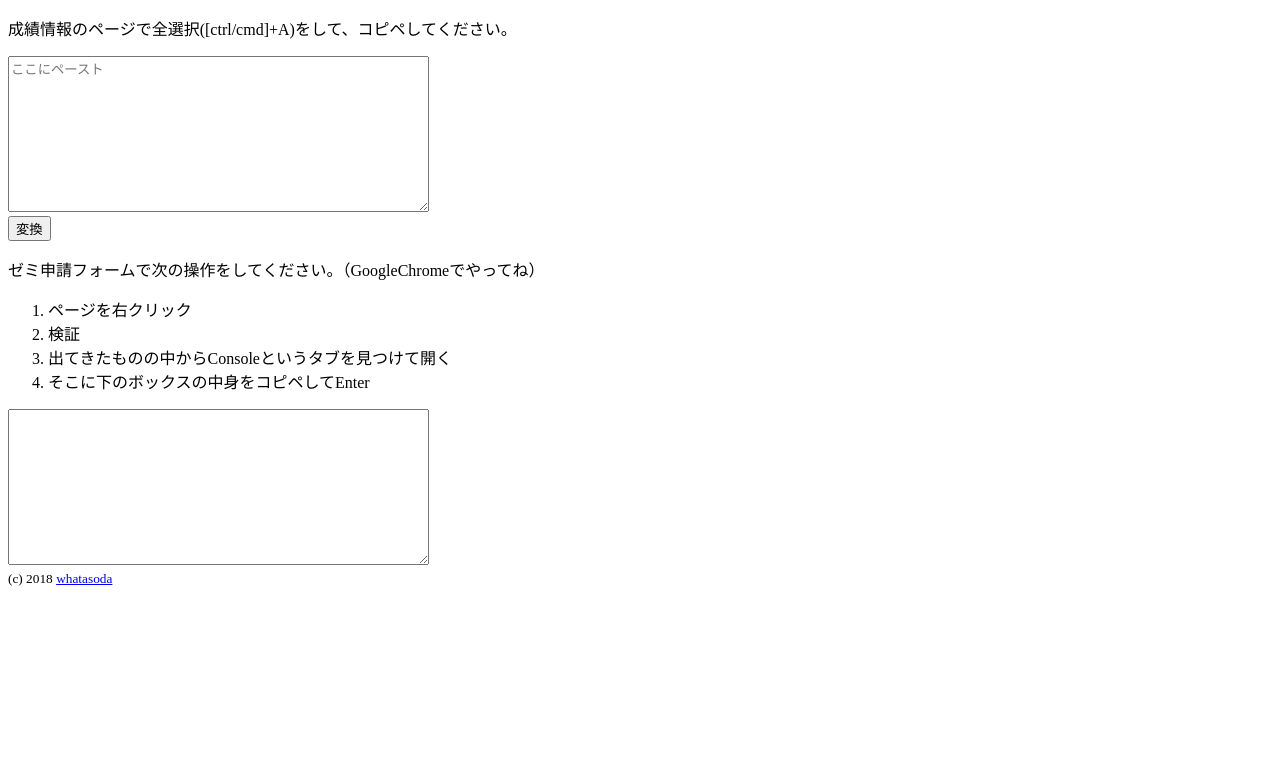
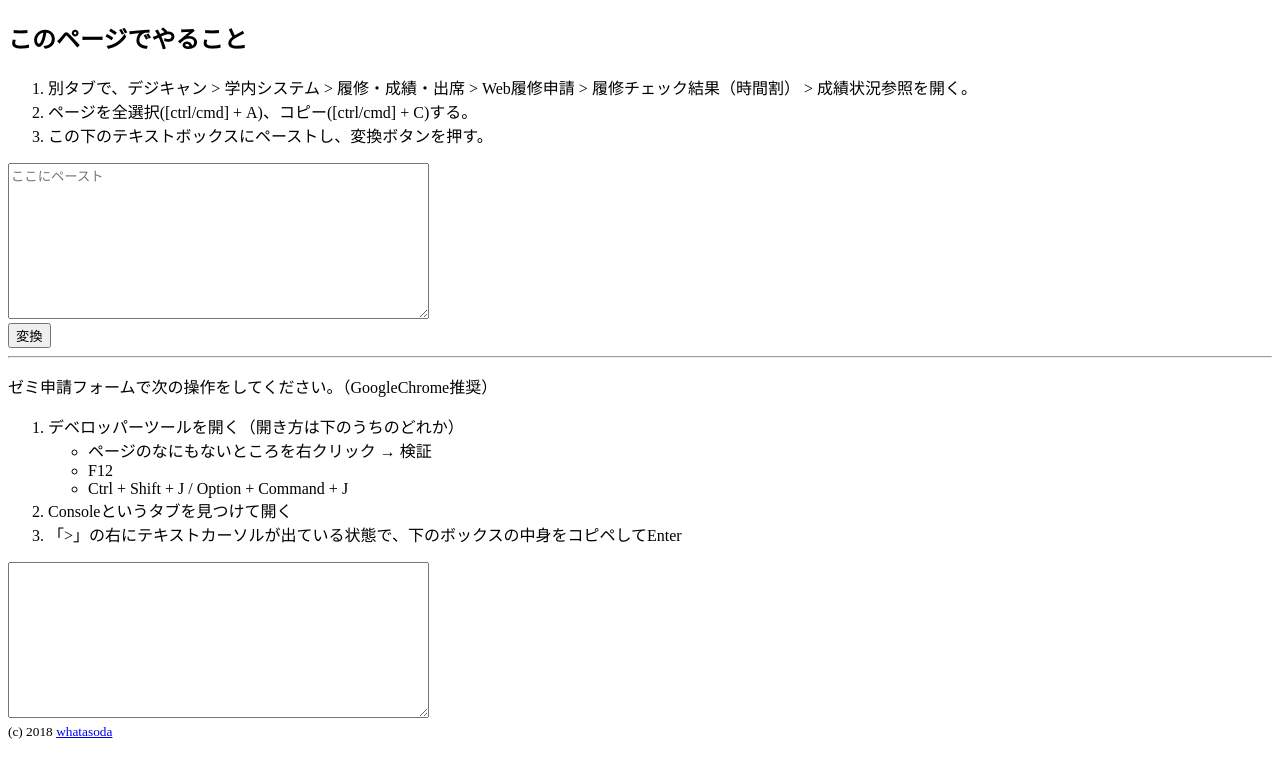
Before and after one commit to whatasoda/dhu_seminar_auto_check, a plain HTML site: page index.html in a window 1280 px wide. Drawn offline with Linux system fonts and the light colour scheme.

Commit message:
update text

```diff
--- a/index.html
+++ b/index.html
@@ -3,19 +3,37 @@
 <head>
   <meta charset="UTF-8">
   <meta name="viewport" content="width=device-width, initial-scale=1.0">
-  <title>Document</title>
+  <title>ゼミ申請ヘルパー</title>
 </head>
 <body>
-  <p>成績情報のページで全選択([ctrl/cmd]+A)をして、コピペしてください。</p>
+  <h2>このページでやること</h2>
+  <ol>
+    <li>
+      別タブで、デジキャン &gt; 学内システム &gt; 履修・成績・出席 &gt; Web履修申請 &gt; 履修チェック結果（時間割） &gt; 成績状況参照を開く。
+    </li>
+    <li>
+      ページを全選択([ctrl/cmd] + A)、コピー([ctrl/cmd] + C)する。
+    </li>
+    <li>
+      この下のテキストボックスにペーストし、変換ボタンを押す。
+    </li>
+  </ol>
   <textarea name="" id="Source" cols="50" rows="10" placeholder="ここにペースト"></textarea>
   <br>
   <button id="submit">変換</button>
-  <p>ゼミ申請フォームで次の操作をしてください。（GoogleChromeでやってね）</p>
+  <hr>
+  <p>ゼミ申請フォームで次の操作をしてください。（GoogleChrome推奨）</p>
   <ol>
-    <li>ページを右クリック</li>
-    <li>検証</li>
-    <li>出てきたものの中からConsoleというタブを見つけて開く</li>
-    <li>そこに下のボックスの中身をコピペしてEnter</li>
+    <li>
+      デベロッパーツールを開く（開き方は下のうちのどれか）
+      <ul>
+        <li>ページのなにもないところを右クリック → 検証</li>
+        <li>F12</li>
+        <li>Ctrl + Shift + J / Option + Command + J</li>
+      </ul>
+    </li>
+    <li>Consoleというタブを見つけて開く</li>
+    <li>「&gt;」の右にテキストカーソルが出ている状態で、下のボックスの中身をコピペしてEnter</li>
   </ol>
   <textarea name="" id="Dist" cols="50" rows="10"></textarea>
   <footer>
```
